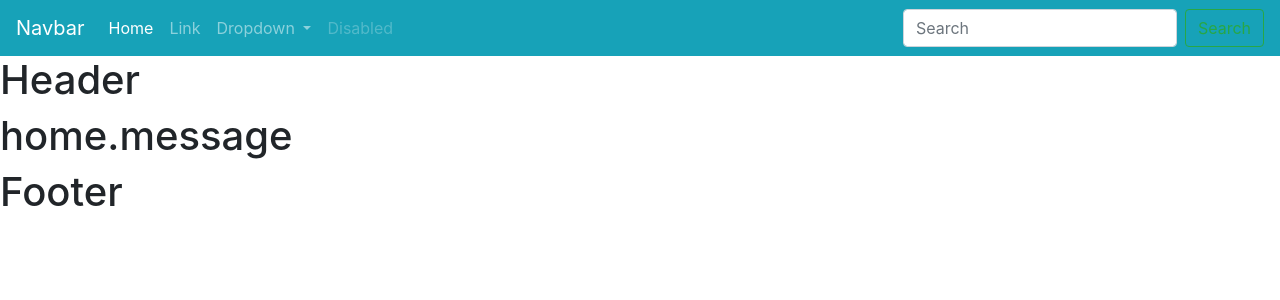
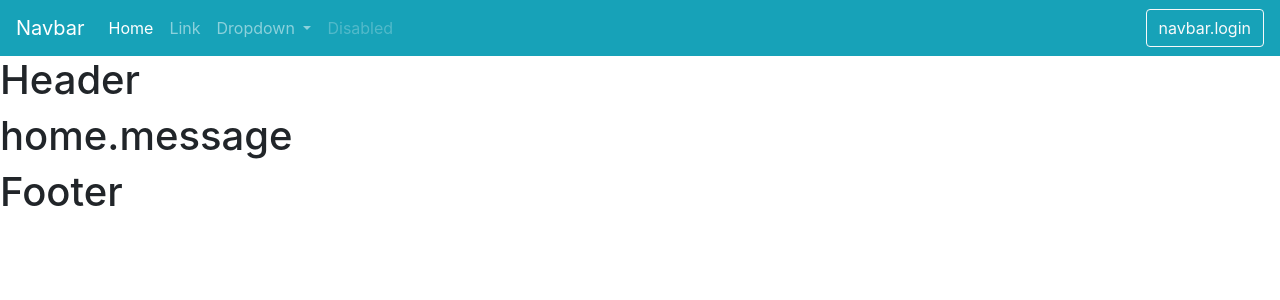
Before and after one commit to Mathieu-S/Projet-Annuel, a Symfony app: template resources/templates/home/index.html.twig in a window 1280 px wide. Shown: the top 300 px of the page. Run offline with Twig, Linux system fonts and the light colour scheme; the template is opened without the code that fills it, so the values that code supplies are empty; style sheets or scripts are compiled from the project's sources; some libraries are stand-ins or nearby versions.

Commit message:
Lien pour se connecter et se déconnecter

```diff
--- a/resources/templates/common/_nav.html.twig
+++ b/resources/templates/common/_nav.html.twig
@@ -29,8 +29,11 @@
                 </li>
             </ul>
             <form class="form-inline my-2 my-lg-0">
-                <input class="form-control mr-sm-2" type="search" placeholder="Search" aria-label="Search">
-                <button class="btn btn-outline-success my-2 my-sm-0" type="submit">Search</button>
+                {% if not is_granted('IS_AUTHENTICATED_REMEMBERED') %}
+                    <a href="{{ path('security_login') }}" class="btn btn-outline-light">{{ 'navbar.login'|trans|raw }}</a>
+                {% else %}
+                    <a href="{{ path('security_logout') }}" class="btn btn-outline-danger">{{ 'navbar.logout'|trans|raw }}</a>
+                {% endif %}
             </form>
         </div>
     </nav>
```
